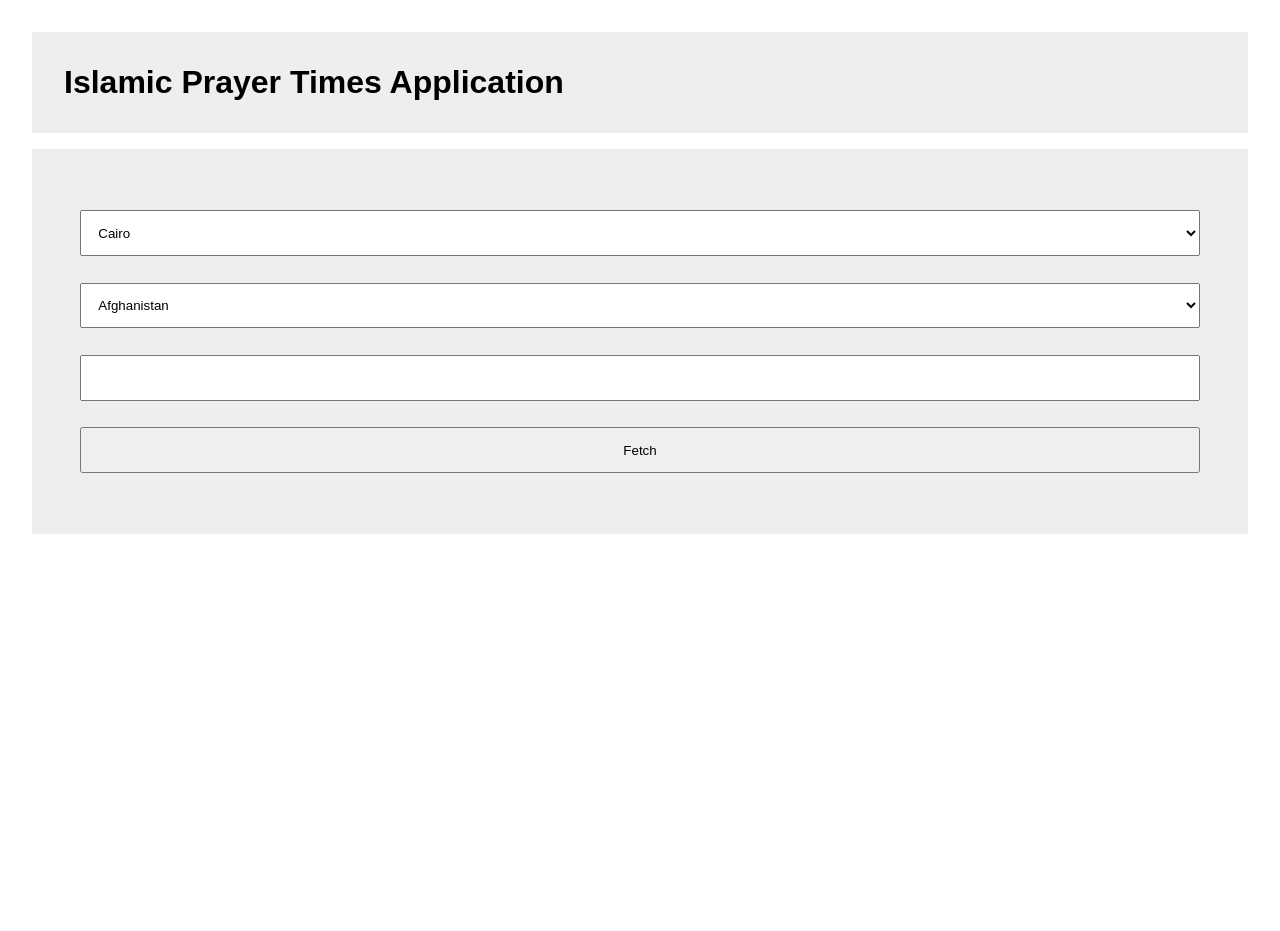
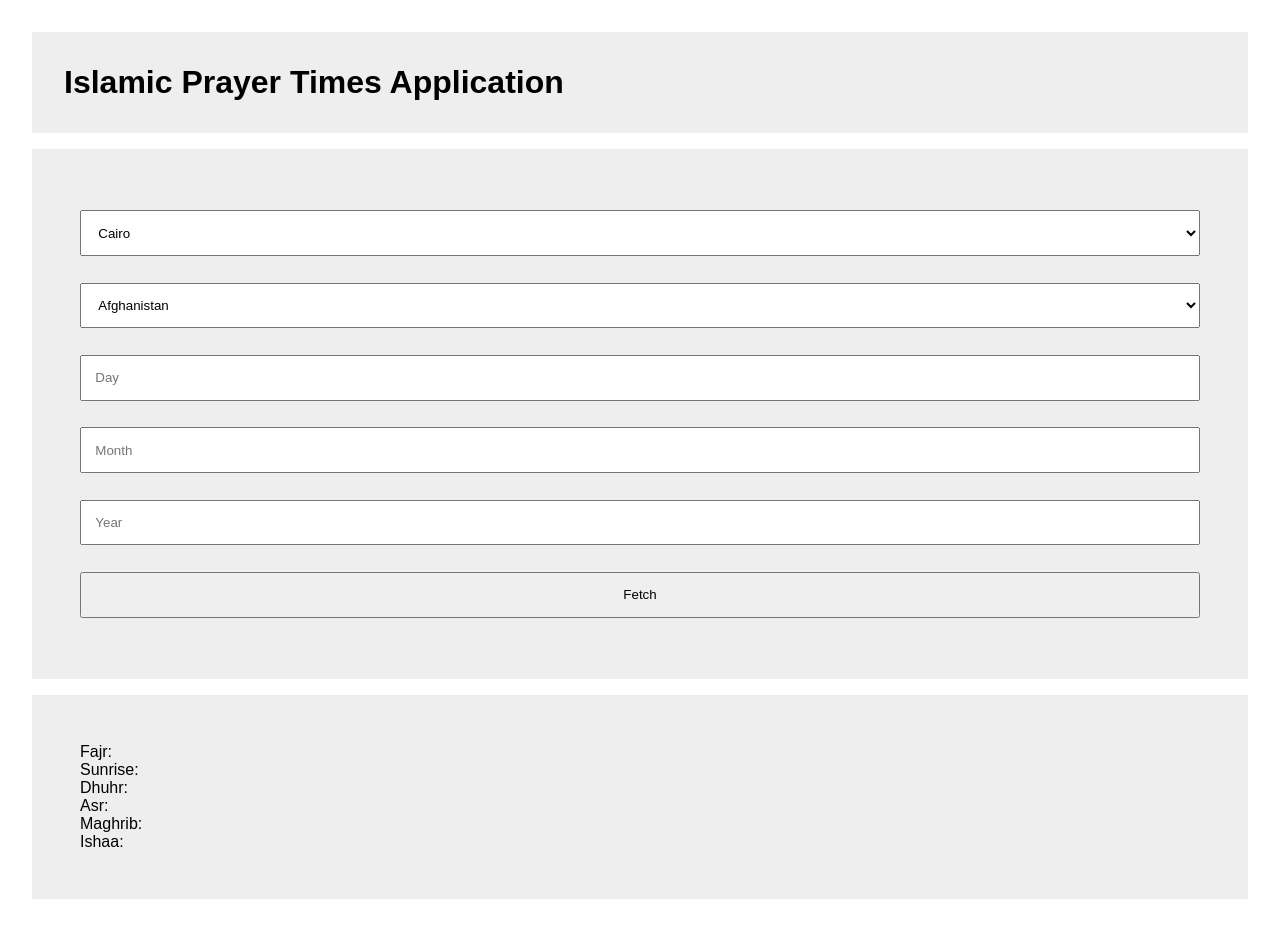
Before and after one commit to phan-forsure/islamic-prayer-times, a React (Vite) app: page / in a window 1280 px wide. Before the commit the page ends 800 px from the top, so only its background shows below. Built offline with nearby package versions, Linux system fonts and the light colour scheme.

Commit message:
added react query

```diff
--- a/package.json
+++ b/package.json
@@ -10,6 +10,7 @@
     "preview": "vite preview"
   },
   "dependencies": {
+    "@tanstack/react-query": "^5.45.1",
     "react": "^18.3.1",
     "react-dom": "^18.3.1"
   },
--- a/src/App.tsx
+++ b/src/App.tsx
@@ -1,11 +1,19 @@
 
-import Input from './components/Input';
+import Call from './components/Call';
 import './style/app.css';
+import {
+  QueryClient,
+  QueryClientProvider,
+ } from '@tanstack/react-query';
+
+ const queryClient = new QueryClient();
 function App() {
   return (
     <div className="app">
       <h1>Islamic Prayer Times Application</h1>
-      <Input />
+      <QueryClientProvider client={queryClient}>
+        <Call />
+      </QueryClientProvider>
     </div>
   )
 }
--- /dev/null
+++ b/src/components/Call.tsx
@@ -0,0 +1,68 @@
+import { useQuery } from '@tanstack/react-query'
+import React from 'react'
+
+const cities: string[] = ['Cairo', 'London', 'Moscow', 'Paris', 'Rome', 'Sydney', 'Tokyo', 'Vienna']
+const countries: string[] = ['Afghanistan', 'Albania', 'Algeria', 'Andorra', 'Angola', 'Antigua and Barbuda', 'Argentina', 'Egypt', 'Eritrea', 'Estonia', 'Ethiopia', 'Fiji', 'Finland', 'France', 'Georgia', 'Germany', 'Unit States', 'Ghana', 'Greece', 'Guatemala', 'United Kingdom', 'Guinea', 'Guinea-Bissau']
+
+export default function Call() {
+    const cityRef = React.useRef<HTMLSelectElement>(null)
+    const countryRef = React.useRef<HTMLSelectElement>(null)
+    const dayRef = React.useRef<HTMLInputElement>(null)
+    const monthRef = React.useRef<HTMLInputElement>(null)
+    const yearRef = React.useRef<HTMLInputElement>(null)
+
+    const info = useQuery({ queryKey: ['data'], queryFn: () => fetchData(), enabled: false })
+
+    async function fetchData() {
+        const data = await fetch(`http://api.aladhan.com/v1/calendarByCity/${yearRef.current.value}/${monthRef.current.value}?city=${cityRef.current.value}&country=${countryRef.current.value}`)
+        if (!data.ok) {
+            console.log(data.status)
+        }
+        return data.json()
+    }
+
+    function handleClick(e) {
+        e.preventDefault()
+        if (!dayRef.current.value ||!monthRef.current.value ||!yearRef.current.value) {
+            return;
+        }
+        info.refetch()
+    }
+
+    return (
+        <>
+        <section className='input-data comp'>
+            <form>
+                <select name="" id="" ref={cityRef}>
+                    {cities.map(city => <option key={city}>{city}</option>)}
+                </select>
+
+                <select name="" id="" ref={countryRef}>
+                    {countries.map(city => <option key={city}>{city}</option>)}
+                </select>
+
+                <input type="number" name="" id="" max={29} min={0} ref={dayRef} placeholder={'Day'} />
+                <input type="number" name="" id="" max={30} min={1} ref={monthRef} placeholder={'Month'} />
+                <input type="number" name="" id="" ref={yearRef} placeholder={'Year'} />
+                <input type="submit" value="Fetch" onClick={handleClick}/>
+            </form>
+        </section>
+        <section className="output-data comp">
+            <div className='data'>
+                {info.isFetching ? <p>Loading...</p> : (
+                    <>
+                        <p>Fajr: {info.data?.data[0].timings.Fajr}</p>
+                        <p>Sunrise: {info.data?.data[0].timings.Sunrise}</p>
+                        <p>Dhuhr: {info.data?.data[0].timings.Dhuhr}</p>
+                        <p>Asr: {info.data?.data[0].timings.Asr}</p>
+                        <p>Maghrib: {info.data?.data[0].timings.Maghrib}</p>
+                        <p>Ishaa: {info.data?.data[0].timings.Isha}</p>
+                    </>
+                )}
+                {info.isError && <p>Error: {info.error.message}</p>}
+
+            </div>
+        </section>
+        </>
+    )
+}
--- a/src/components/Input.tsx
+++ /dev/null
@@ -1,37 +0,0 @@
-import React from 'react'
-
-const cities: string[] = ['Cairo', 'London', 'Moscow', 'Paris', 'Rome', 'Sydney', 'Tokyo', 'Vienna']
-const countries: string[] = ['Afghanistan', 'Albania', 'Algeria', 'Andorra', 'Angola', 'Antigua and Barbuda', 'Argentina', 'Egypt', 'Eritrea', 'Estonia', 'Ethiopia', 'Fiji', 'Finland', 'France', 'Georgia', 'Germany', 'Unit States', 'Ghana', 'Greece', 'Guatemala', 'United Kingdom', 'Guinea', 'Guinea-Bissau']
-
-export default function Input() {
-    const cityRef = React.useRef<HTMLSelectElement>(null)
-    const countryRef = React.useRef<HTMLSelectElement>(null)
-    const dayRef = React.useRef<HTMLInputElement>(null)
-
-    function fetchData() {
-        fetch(`http://api.aladhan.com/v1/calendarByCity/2024/6?city=${cityRef.current.value}&country=${countryRef.current.value}`)
-        .then(res => res.json())
-        .then(res => console.log(res.data[dayRef.current.value]))
-    }
-
-  return (
-    <section className='input-data comp'>
-        <form>
-            <select name="" id="" ref={cityRef}>
-                {cities.map(city => <option key={city}>{city}</option>)}
-            </select>
-
-            <select name="" id="" ref={countryRef}>
-                {countries.map(city => <option key={city}>{city}</option>)}
-            </select>
-
-            <input type="number" name="" id="" max={29} min={0} ref={dayRef}/>
-
-            <input type="submit" value="Fetch" onClick={(e) => {
-                e.preventDefault()
-                fetchData()
-            }}/>
-        </form>
-    </section>
-  )
-}
--- a/src/style/app.css
+++ b/src/style/app.css
@@ -17,13 +17,11 @@ h1 {
 .comp {
   background-color: #eee;
   margin-top: 1em;
-}
-
-section.input-data {
   width: 100%;
   padding: 3em;
 }
-section.input-data select, section.input-data input {
+
+section.input-data select, input {
   padding: 1em;
   width: 100%;
   margin: 1em 0;
--- a/src/style/app.scss
+++ b/src/style/app.scss
@@ -17,14 +17,12 @@ h1 {
 .comp {
     background-color: #eee;
     margin-top: 1em;
+    width: 100%;
+    padding: 3em;
 }
 
-section.input-data {
+section.input-data select, input {
+    padding: 1em;
     width: 100%;
-    padding: 3em;
-    select, input {
-        padding: 1em;
-        width: 100%;
-        margin: 1em 0;
-    }
+    margin: 1em 0;
 }
```
Also changed, not shown: 2 other files (tests, documents, lock files or other folders).
